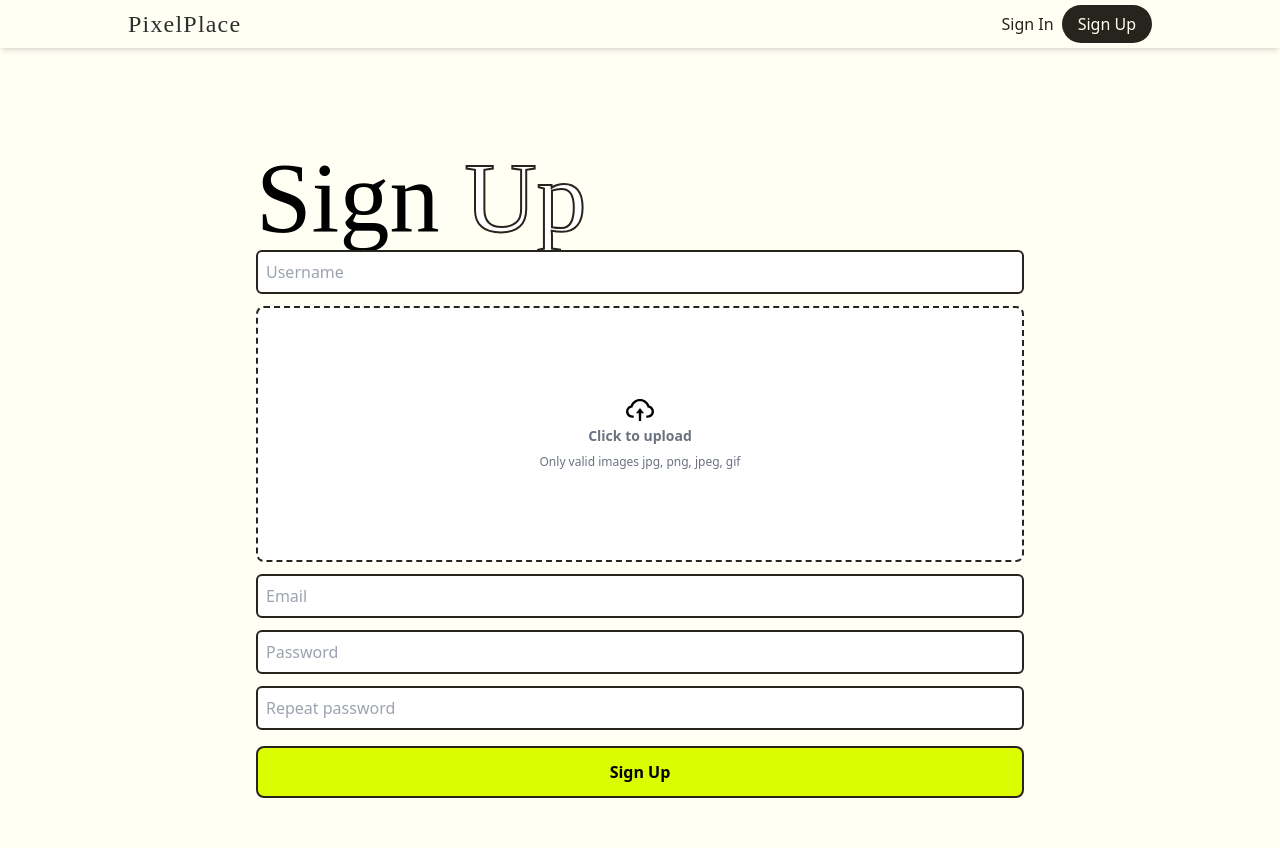
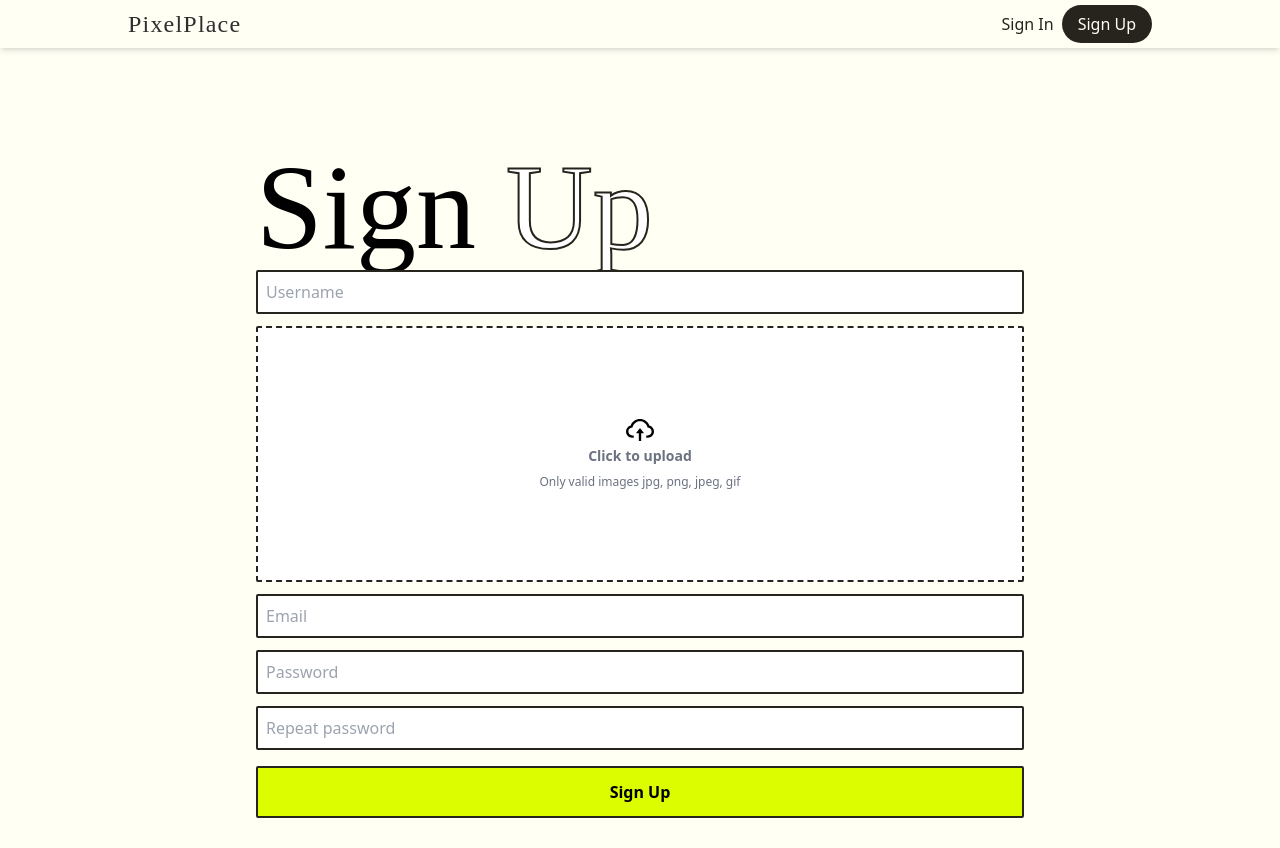
Before and after one commit to alexandyrzph/PixelPlace-React-Course-Project, a React (Create React App) app in the folder pixelplace/: page /register in a window 1280 px wide. Built offline with nearby package versions, Linux system fonts and the light colour scheme; no server answers.

Commit message:
little design changes

```diff
--- a/pixelplace/src/components/Auth/SignUp.js
+++ b/pixelplace/src/components/Auth/SignUp.js
@@ -14,14 +14,10 @@ import { ToastContainer } from "react-toastify";
 
 const SignUp = () => {
     const { user, signUp } = useUserAuth();
-    const [error, setError] = useState("");
     const [image, setImage] = useState();
     const [preview, setPreview] = useState();
     const navigate = useNavigate();
     const fileRef = useRef(null);
-    if (error) {
-        toastError(error);
-    }
 
     useEffect(() => {
         if (image) {
@@ -42,7 +38,7 @@ const SignUp = () => {
             });
             return getDownloadURL(res.ref);
         } catch (err) {
-            console.log(err);
+            toastError(err.message);
         }
     };
 
@@ -57,7 +53,7 @@ const SignUp = () => {
             });
             navigate("/");
         } catch (err) {
-            handleFirebaseError(err.message, setError);
+            handleFirebaseError(err.message, toastError);
         }
     };
 
@@ -78,8 +74,8 @@ const SignUp = () => {
             onSubmit={(values) => handleSubmit(values)}
         >
             {({ errors, touched, setFieldValue }) => (
-                <Form className="w-full mx-auto  h-screen pt-[100px] max-w-xs sm:max-w-sm md:max-w-lg lg:max-w-3xl">
-                    <h1 className="relative text-[100px] text-5xl -z-10 -mb-[10px] font-logo">
+                <Form className="w-full mx-auto h-screen pt-[100px] max-w-xs sm:max-w-sm md:max-w-lg lg:max-w-3xl">
+                    <h1 className="relative text-[80px] md:text-[120px] text-5xl -z-10 -mb-[10px] font-logo">
                         Sign <span className="text-stroke text-white">Up</span>
                     </h1>
                     <ToastContainer />
@@ -87,7 +83,7 @@ const SignUp = () => {
                         <Field
                             type="text"
                             name="username"
-                            className={`border-2 mt-3 w-full outline-none bg-white focus:shadow-[2px_2px_2px] duration-150 rounded-md ${
+                            className={`border-2 mt-3 w-full outline-none bg-white focus:shadow-[2px_2px_2px] duration-150 rounded-sm ${
                                 touched.username && errors.username
                                     ? "border-red-500 focus:shadow-[2px_2px_2px] focus:shadow-red-500 "
                                     : "border-neu-black"
@@ -107,7 +103,7 @@ const SignUp = () => {
                                     e.preventDefault();
                                     fileRef.current.click();
                                 }}
-                                className={`relative z-[9] flex flex-col justify-center items-center w-full h-64 bg-white rounded-lg border-2 ${
+                                className={`relative z-[9] flex flex-col justify-center items-center w-full h-64 bg-white rounded-sm border-2 ${
                                     touched.image && errors.image
                                         ? `border-red-600`
                                         : "border-neu-black"
@@ -165,7 +161,7 @@ const SignUp = () => {
                         <Field
                             type="email"
                             name="email"
-                            className={`border-2 mt-3 w-full outline-none bg-white focus:shadow-[2px_2px_2px] duration-150 rounded-md ${
+                            className={`border-2 mt-3 w-full outline-none bg-white focus:shadow-[2px_2px_2px] duration-150 rounded-sm ${
                                 touched.email && errors.email
                                     ? "border-red-500 focus:shadow-[2px_2px_2px] focus:shadow-red-500 "
                                     : "border-neu-black"
@@ -182,7 +178,7 @@ const SignUp = () => {
                             autoComplete="on"
                             type="password"
                             name="password"
-                            className={`border-2 mt-3 w-full outline-none bg-white focus:shadow-[2px_2px_2px] duration-150 rounded-md ${
+                            className={`border-2 mt-3 w-full outline-none bg-white focus:shadow-[2px_2px_2px] duration-150 rounded-sm ${
                                 touched.password && errors.password
                                     ? "border-red-500 focus:shadow-[2px_2px_2px] focus:shadow-red-500 "
                                     : "border-neu-black"
@@ -199,7 +195,7 @@ const SignUp = () => {
                             autoComplete="on"
                             type="password"
                             name="repass"
-                            className={`border-2 mt-3 w-full outline-none bg-white focus:shadow-[2px_2px_2px] duration-150 rounded-md ${
+                            className={`border-2 mt-3 w-full outline-none bg-white focus:shadow-[2px_2px_2px] duration-150 rounded-sm ${
                                 touched.repass && errors.repass
                                     ? "border-red-500 focus:shadow-[2px_2px_2px] focus:shadow-red-500 "
                                     : "border-neu-black"
@@ -215,7 +211,7 @@ const SignUp = () => {
                         <div className="w-full mt-4">
                             <button
                                 type="submit"
-                                className="relative flex-grow-1 w-full lg:w-full hover:shadow-neu-shadow hover:-translate-y-1 duration-200 border-2 border-neu-black px-6 py-3 rounded-lg bg-neu-yellow font-bold"
+                                className="relative flex-grow-1 w-full lg:w-full hover:shadow-neu-shadow hover:-translate-y-1 duration-200 border-2 border-neu-black px-6 py-3 rounded-sm bg-neu-yellow font-bold"
                             >
                                 Sign Up
                             </button>
--- a/pixelplace/src/components/Home/Home.js
+++ b/pixelplace/src/components/Home/Home.js
@@ -24,13 +24,13 @@ const Home = () => {
                     </div>
                     <div className="relative flex lg:flex-col gap-3 justify-center w-full items-center">
                         <Link className="w-full" to="/posts">
-                            <button className="relative font-mono flex-grow-1 w-full lg:w-full hover:shadow-neu-shadow hover:-translate-y-1 duration-200 border-2 border-neu-black px-6 py-3 rounded-lg bg-neu-yellow font-bold">
+                            <button className="relative font-mono flex-grow-1 w-full lg:w-full hover:shadow-neu-shadow hover:-translate-y-1 duration-200 border-2 border-neu-black px-6 py-3 rounded-sm bg-neu-yellow font-bold">
                                 Explore Art
                             </button>
                         </Link>
                         {!user ? (
                             <Link className="w-full" to="/register">
-                                <button className="relative font-mono flex-grow-1 w-full lg:w-full hover:shadow-neu-shadow hover:-translate-y-1 duration-200 border-2 border-neu-black px-6 py-3 rounded-lg bg-white font-bold">
+                                <button className="relative font-mono flex-grow-1 w-full lg:w-full hover:shadow-neu-shadow hover:-translate-y-1 duration-200 border-2 border-neu-black px-6 py-3 rounded-sm bg-white font-bold">
                                     Get Started
                                 </button>
                             </Link>
--- a/pixelplace/src/components/Posts/PostItem/PostItem.js
+++ b/pixelplace/src/components/Posts/PostItem/PostItem.js
@@ -43,7 +43,7 @@ const PostItem = ({
 
     return (
         <div className="break-inside mb-4 lg:hover:-translate-y-[1px] duration-300">
-            <div className="bg-white rounded-lg border-2 border-neu-black">
+            <div className="bg-white rounded-sm border-2 border-neu-black">
                 <div className="flex justify-between items-center">
                     <div className="flex p-2 items-center">
                         <img
@@ -110,7 +110,7 @@ const PostItem = ({
 
                     <div className="inline-flex items-center">
                         <Link to={`/posts/${postId}`}>
-                            <button className="relative flex-grow-1 w-full lg:w-full hover:shadow-neu-shadow hover:-translate-y-1 duration-200 border-2 outline-none border-neu-black px-6 py-3 rounded-lg bg-neu-yellow font-bold">
+                            <button className="relative flex-grow-1 w-full lg:w-full hover:shadow-neu-shadow hover:-translate-y-1 duration-200 border-2 outline-none border-neu-black px-6 py-3 rounded-sm bg-neu-yellow font-bold">
                                 Read More
                             </button>
                         </Link>
```
Also changed, not shown: pixelplace/src/components/Auth/SignIn.js (+7 -14 lines).
